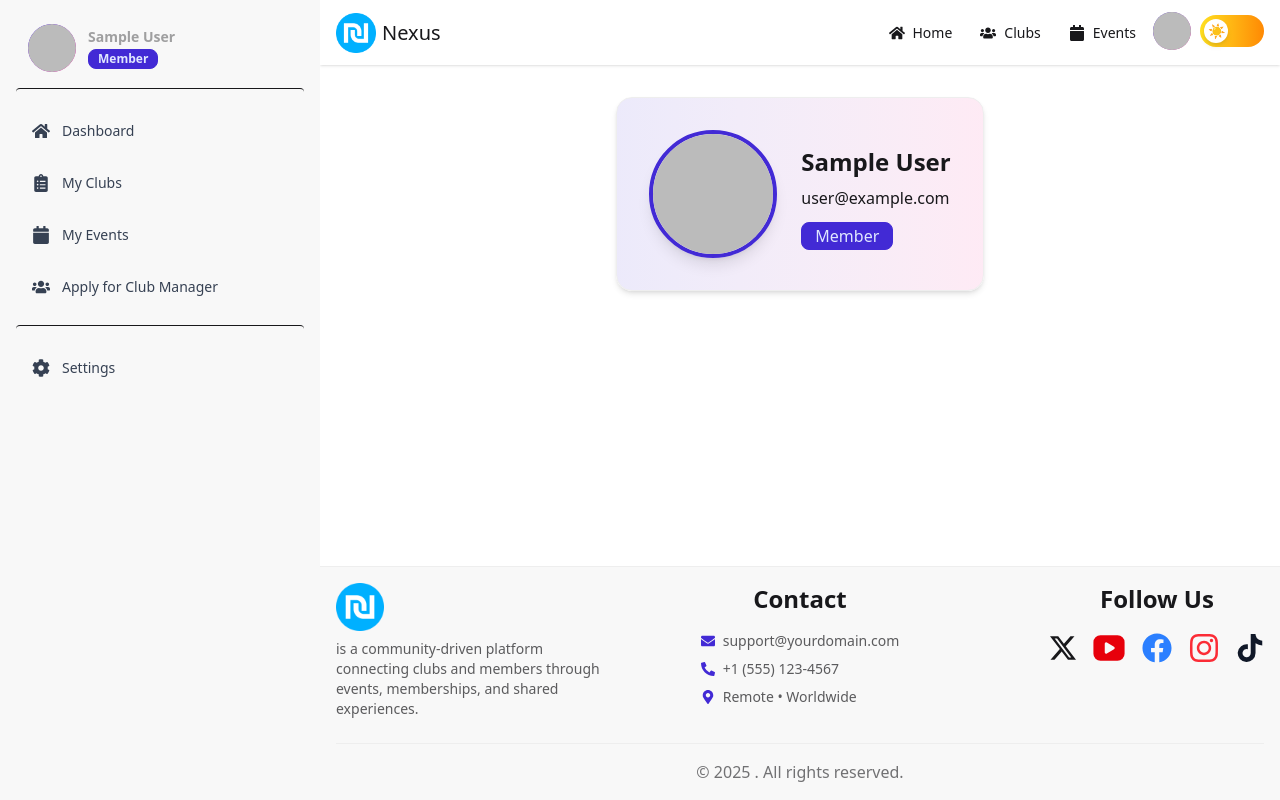
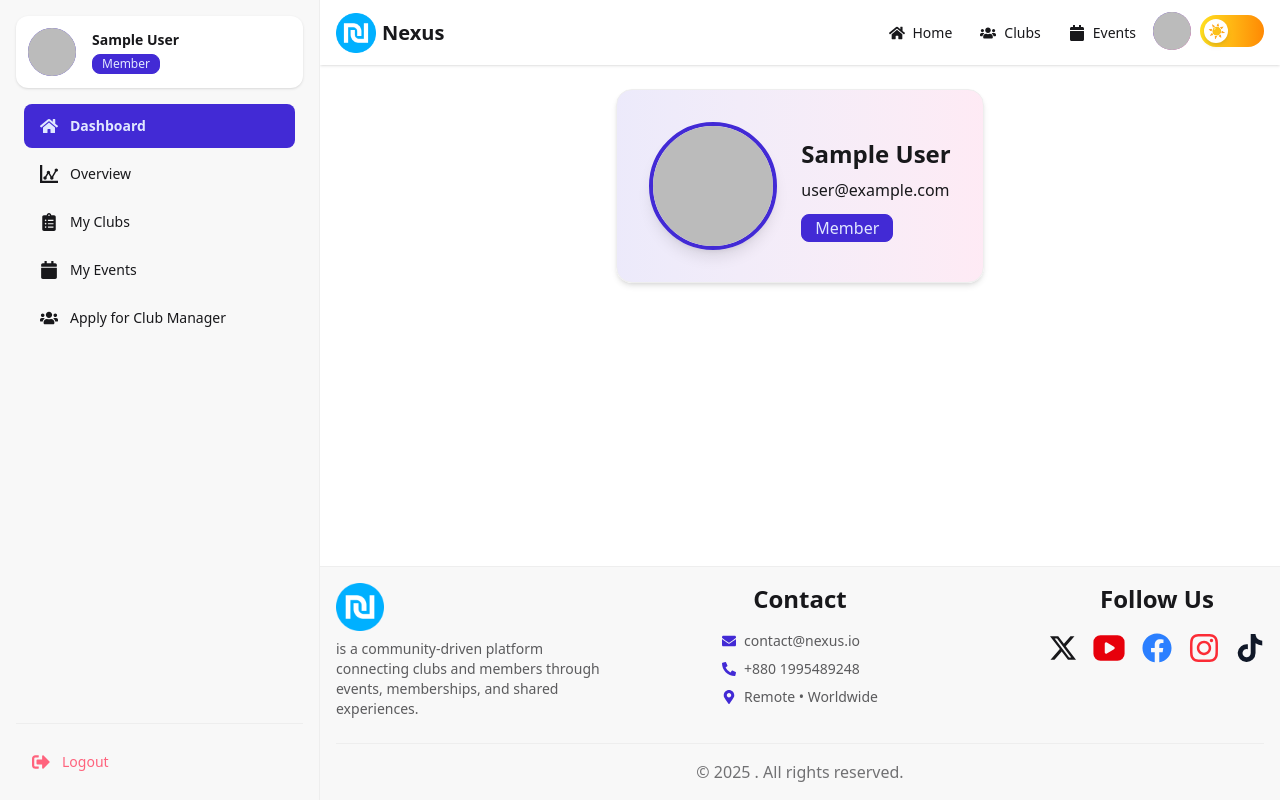
Before and after one commit to buildwithmeraj/nexus, a React (Vite) app: page /dashboard in a window 1280 px wide. Built offline with nearby package versions, Linux system fonts and the light colour scheme; no server answers; sample sign-in values are in the browser's storage.

Commit message:
updated routes, reorganized them

```diff
--- a/src/components/shared/Footer.jsx
+++ b/src/components/shared/Footer.jsx
@@ -37,11 +37,11 @@ const Footer = () => {
             <div className="space-y-2 text-sm text-base-content/70">
               <p className="flex items-center gap-2">
                 <FaEnvelope className="text-primary" />
-                support@yourdomain.com
+                contact@nexus.io
               </p>
               <p className="flex items-center gap-2">
                 <FaPhoneAlt className="text-primary" />
-                +1 (555) 123-4567
+                +880 1995489248
               </p>
               <p className="flex items-center gap-2">
                 <FaMapMarkerAlt className="text-primary" />
--- a/src/components/utilities/Logo.jsx
+++ b/src/components/utilities/Logo.jsx
@@ -3,7 +3,7 @@ import Icon from "./Icon";
 
 const Logo = () => {
   return (
-    <div className="flex items-center gap-1.5">
+    <div className="flex items-center gap-1.5 font-bold">
       <Icon classes="w-10" /> Nexus
     </div>
   );
--- a/src/layouts/Root.jsx
+++ b/src/layouts/Root.jsx
@@ -1,65 +1,127 @@
-import React from "react";
-import { Outlet, useLocation } from "react-router";
+import React, { useEffect } from "react";
+import { Outlet, useLocation, Link } from "react-router";
 import Navbar from "../components/shared/Navbar";
 import Footer from "../components/shared/Footer";
-import { Toaster } from "react-hot-toast";
+import toast, { Toaster } from "react-hot-toast";
+import Icon from "../components/utilities/Icon";
+import { useAuth } from "../contexts/AuthContext";
+import {
+  FaHome,
+  FaSignInAlt,
+  FaSignOutAlt,
+  FaUser,
+  FaUserPlus,
+} from "react-icons/fa";
+import { MdDashboard } from "react-icons/md";
+import { FaHandsHoldingCircle } from "react-icons/fa6";
+import { BsFillCalendarEventFill } from "react-icons/bs";
 
-const Root = () => {
+export default function Root() {
   const location = useLocation();
+  const { user, logOut } = useAuth();
 
   // Close drawer when route changes
-  React.useEffect(() => {
+  useEffect(() => {
     const drawer = document.getElementById("navbar-drawer");
-    if (drawer) {
-      drawer.checked = false;
-    }
+    if (drawer) drawer.checked = false;
   }, [location]);
 
-  // Public pages layout
+  const handleLogout = async () => {
+    try {
+      await logOut();
+      toast.success("Logged out successfully");
+    } catch (error) {
+      toast.error(error?.message || "Failed to logout");
+    }
+  };
   return (
     <div className="drawer">
       <input id="navbar-drawer" type="checkbox" className="drawer-toggle" />
+
       <div className="drawer-content flex flex-col min-h-screen">
         <Navbar />
-        <main className="flex-1 container mx-auto px-4 py-6">
+
+        <main className="flex-1 max-w-7xl mx-auto w-full px-4 sm:px-6 lg:px-8 py-6">
           <Outlet />
         </main>
-        <Toaster position="bottom-center" reverseOrder={false} />
+
+        <Toaster position="bottom-center" />
         <Footer />
       </div>
+
       <div className="drawer-side z-40">
-        <label
-          htmlFor="navbar-drawer"
-          aria-label="close sidebar"
-          className="drawer-overlay"
-        ></label>
-        <ul className="menu bg-base-200 min-h-full w-80 p-4 space-y-2">
-          <li className="menu-title">
-            <span>Navigation</span>
+        <label htmlFor="navbar-drawer" className="drawer-overlay" />
+
+        <ul className="menu bg-base-200 min-h-full w-72 p-2 space-y-1">
+          <li className="flex items-center justify-center my-4 text-2xl font-bold">
+            <Icon classes="w-18" />
+            {import.meta.env.VITE_SITE_NAME}
           </li>
           <li>
-            <a href="/">Home</a>
+            <Link to="/" className="rounded-lg flex items-center gap-1">
+              <FaHome className="mb-0.5" size={18} />
+              Home
+            </Link>
           </li>
+
           <li>
-            <a href="/clubs">Clubs</a>
+            <Link to="/clubs" className="rounded-lg flex items-center gap-1">
+              <FaHandsHoldingCircle size={16} />
+              Clubs
+            </Link>
           </li>
+
           <li>
-            <a href="/events">Events</a>
+            <Link to="/events" className="rounded-lg flex items-center gap-1">
+              <BsFillCalendarEventFill className="mb-0.5" />
+              Events
+            </Link>
           </li>
-          <li className="divider my-2"></li>
-          <li className="menu-title">
-            <span>Account</span>
-          </li>
-          <li>
-            <a href="/login">Login</a>
-          </li>
-          <li>
-            <a href="/register">Register</a>
-          </li>
+          {user ? (
+            <>
+              <li className="">
+                <Link
+                  to="/dashboard"
+                  className="rounded-lg flex items-center gap-0.5"
+                >
+                  <MdDashboard className="mb-0.5" size={16} />
+                  Dashboard
+                </Link>
+              </li>
+              <li>
+                <button
+                  onClick={handleLogout}
+                  className="rounded-lg flex items-center gap-1 text-error"
+                >
+                  <FaSignOutAlt size={18} />
+                  Logout
+                </button>
+              </li>
+            </>
+          ) : (
+            <>
+              <li className="">
+                <Link
+                  to="/login"
+                  className="rounded-lg flex items-center gap-1"
+                >
+                  <FaSignInAlt size={16} className="mb-0.5" />
+                  Login
+                </Link>
+              </li>
+              <li>
+                <Link
+                  to="/register"
+                  className="rounded-lg flex items-center gap-1"
+                >
+                  <FaUserPlus className="mb-0.5" size={18} />
+                  Register
+                </Link>
+              </li>
+            </>
+          )}
         </ul>
       </div>
     </div>
   );
-};
-
-export default Root;
+}
--- a/src/layouts/Sidebar.jsx
+++ b/src/layouts/Sidebar.jsx
@@ -1,10 +1,9 @@
+import React, { useEffect } from "react";
 import { Outlet, useLocation, useNavigate, Link } from "react-router";
 import { useAuth } from "../contexts/AuthContext";
-import toast from "react-hot-toast";
-import { Toaster } from "react-hot-toast";
+import toast, { Toaster } from "react-hot-toast";
 import Footer from "../components/shared/Footer";
 import Navbar from "../components/shared/Navbar";
-import React from "react";
 import {
   FaHome,
   FaUsers,
@@ -14,6 +13,7 @@ import {
   FaCog,
   FaChartBar,
 } from "react-icons/fa";
+import { ImStatsDots } from "react-icons/im";
 
 export default function Sidebar() {
   const { user, logOut, role } = useAuth();
@@ -22,23 +22,23 @@ export default function Sidebar() {
 
   const userRole = role || "member";
 
-  // Close drawer when route changes
-  React.useEffect(() => {
+  useEffect(() => {
     const drawer = document.getElementById("dashboard-drawer");
-    if (drawer) {
-      drawer.checked = false;
-    }
+    if (drawer) drawer.checked = false;
   }, [location]);
 
-  const allMenus = {
+  const menus = {
     admin: [
-      { label: "Dashboard", to: "/dashboard/admin", icon: FaHome },
+      { label: "Dashboard", to: "/dashboard", icon: FaHome },
+      { label: "Overview", to: "/dashboard/admin", icon: ImStatsDots },
       { label: "Users", to: "/dashboard/admin/users", icon: FaUsers },
       { label: "Clubs", to: "/dashboard/admin/clubs", icon: FaClipboardList },
       { label: "Payments", to: "/dashboard/admin/payments", icon: FaChartBar },
     ],
     clubManager: [
-      { label: "Dashboard", to: "/dashboard/club-manager", icon: FaHome },
+      { label: "Dashboard", to: "/dashboard", icon: FaHome },
+      { label: "Overview", to: "/dashboard/club-manager", icon: ImStatsDots },
+
       {
         label: "My Clubs",
         to: "/dashboard/club-manager/clubs",
@@ -56,13 +56,19 @@ export default function Sidebar() {
       },
     ],
     member: [
-      { label: "Dashboard", to: "/dashboard/member", icon: FaHome },
+      { label: "Dashboard", to: "/dashboard", icon: FaHome },
+      { label: "Overview", to: "/dashboard/member", icon: ImStatsDots },
+
       {
         label: "My Clubs",
         to: "/dashboard/member/clubs",
         icon: FaClipboardList,
       },
-      { label: "My Events", to: "/dashboard/member/events", icon: FaCalendar },
+      {
+        label: "My Events",
+        to: "/dashboard/member/events",
+        icon: FaCalendar,
+      },
       {
         label: "Apply for Club Manager",
         to: "/dashboard/member/apply-for-club-manager",
@@ -71,134 +77,98 @@ export default function Sidebar() {
     ],
   };
 
-  const getMenuItems = () => {
-    if (userRole === "admin") {
-      return allMenus.admin;
-    } else if (userRole === "clubManager") {
-      return allMenus.clubManager;
-    } else {
-      return allMenus.member;
-    }
-  };
+  const currentMenus = menus[userRole] || menus.member;
+  const isActive = (path) => location.pathname === path;
 
   const handleLogout = async () => {
     try {
       await logOut();
       toast.success("Logged out successfully");
       navigate("/");
-    } catch (error) {
+    } catch {
       toast.error("Logout failed");
-      console.error(error);
     }
   };
-
-  const isActive = (path) => location.pathname === path;
-  const currentMenus = getMenuItems();
 
   return (
     <div className="drawer lg:drawer-open">
       <input id="dashboard-drawer" type="checkbox" className="drawer-toggle" />
 
-      {/* DRAWER CONTENT */}
       <div className="drawer-content flex flex-col min-h-screen">
-        {/* Navbar */}
         <Navbar />
 
-        {/* Main Content - OUTLET RENDERS HERE */}
-        <main className="flex-1 p-4 sm:p-6 lg:p-8 container mx-auto max-w-7xl w-full">
+        <main className="flex-1 px-4 sm:px-6 lg:px-8 py-6 max-w-7xl mx-auto w-full">
           <Outlet />
         </main>
 
-        {/* Toast */}
-        <Toaster position="bottom-center" reverseOrder={false} />
-
-        {/* Footer */}
+        <Toaster position="bottom-center" />
         <Footer />
       </div>
 
-      {/* DRAWER SIDEBAR */}
       <div className="drawer-side z-40">
-        <label
-          htmlFor="dashboard-drawer"
-          aria-label="close sidebar"
-          className="drawer-overlay"
-        ></label>
+        <label htmlFor="dashboard-drawer" className="drawer-overlay" />
 
-        <ul className="menu bg-base-200 min-h-full w-80 p-4 space-y-2 overflow-y-auto">
-          {/* User Info Section */}
+        <aside className="w-80 min-h-full bg-base-200 border-r border-base-300 p-4 flex flex-col">
           {user && (
             <>
-              <li className="menu-title disabled">
-                <div className="flex items-center gap-3">
-                  <div className="avatar placeholder">
-                    <div className="bg-gradient-to-br from-primary to-secondary text-white rounded-full w-12 flex items-center justify-center font-bold">
-                      {user?.photoURL ? (
+              <div className="flex items-center gap-4 p-3 rounded-xl bg-base-100 shadow-sm mb-2">
+                <div className="avatar">
+                  <div className="w-12 rounded-full bg-primary text-primary-content flex items-center justify-center font-bold">
+                    {user.photoURL ? (
                       <img
                         src={user.photoURL}
                         alt={user.displayName}
-                          className="w-12 h-12 rounded-full object-cover"
+                        className="object-cover"
                       />
                     ) : (
-                        <span>{user?.displayName?.charAt(0) || "U"}</span>
+                      <span>{user.displayName?.charAt(0) || "U"}</span>
                     )}
                   </div>
                 </div>
+
                 <div>
-                    <p className="font-semibold text-sm">{user?.displayName}</p>
+                  <p className="font-semibold text-sm truncate">
+                    {user.displayName}
+                  </p>
                   <span className="badge badge-sm badge-primary capitalize">
                     {userRole}
                   </span>
                 </div>
               </div>
-              </li>
 
-              <li>
-                <hr />
-              </li>
-
-              {/* Navigation Menu Items */}
-              {currentMenus.map((item) => {
-                const Icon = item.icon;
-                return (
-                  <li key={item.to}>
+              <ul className="menu w-full space-y-1 flex-1">
+                {currentMenus.map(({ label, to, icon: Icon }) => (
+                  <li key={to}>
                     <Link
-                      to={item.to}
-                      className={`flex items-center gap-3 px-4 py-3 rounded-lg transition ${
-                        isActive(item.to)
-                          ? "bg-primary text-white font-semibold shadow-md"
-                          : "text-gray-700 hover:bg-gray-300"
+                      to={to}
+                      className={`flex items-center gap-3 px-4 py-3 rounded-lg transition
+                        ${
+                          isActive(to)
+                            ? "bg-primary text-primary-content font-semibold"
+                            : "hover:bg-base-300"
                         }`}
                     >
-                      <Icon size={18} className="flex-shrink-0" />
-                      <span className="text-sm font-medium">{item.label}</span>
+                      <Icon size={18} />
+                      <span className="text-sm">{label}</span>
+
+                      {isActive(to) && <span className="" />}
                     </Link>
                   </li>
-                );
-              })}
+                ))}
+              </ul>
 
-              <li className="my-2">
-                <hr />
-              </li>
-
-              <li>
-                <button className="flex items-center gap-3 px-4 py-3 rounded-lg text-gray-700 hover:bg-gray-300 transition">
-                  <FaCog size={18} className="flex-shrink-0" />
-                  <span className="text-sm font-medium">Settings</span>
-                </button>
-              </li>
-
-              <li className="lg:hidden">
+              <div className="mt-6 pt-4 border-t border-base-300 space-y-1">
                 <button
                   onClick={handleLogout}
-                  className="flex items-center gap-3 px-4 py-3 rounded-lg text-red-600 hover:bg-red-50 transition font-medium"
+                  className="flex items-center gap-3 px-4 py-3 rounded-lg hover:bg-red-50 text-error transition w-full text-left"
                 >
-                  <FaSignOutAlt size={18} className="flex-shrink-0" />
-                  <span className="text-sm">Logout</span>
+                  <FaSignOutAlt size={18} />
+                  <span className="text-sm font-medium">Logout</span>
                 </button>
-              </li>
+              </div>
             </>
           )}
-        </ul>
+        </aside>
       </div>
     </div>
   );
```
Also changed, not shown: src/routes/Routes.jsx (+37 -29 lines). Lines whose indentation alone changed are shown as unchanged.
